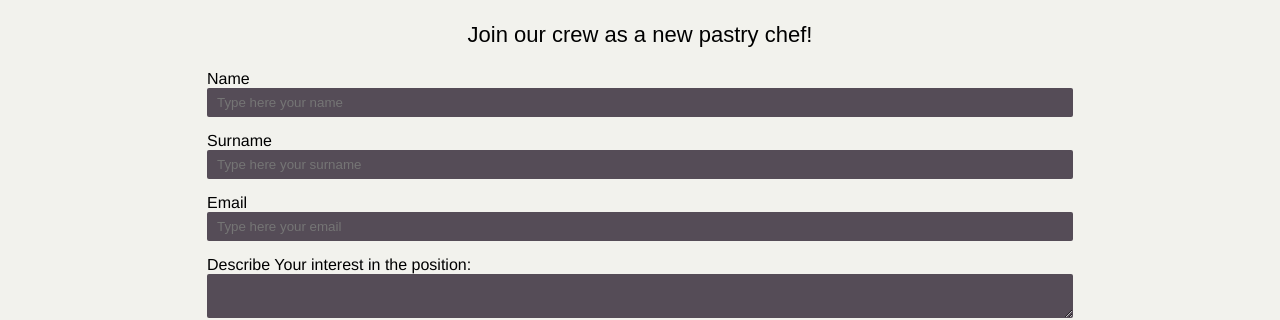
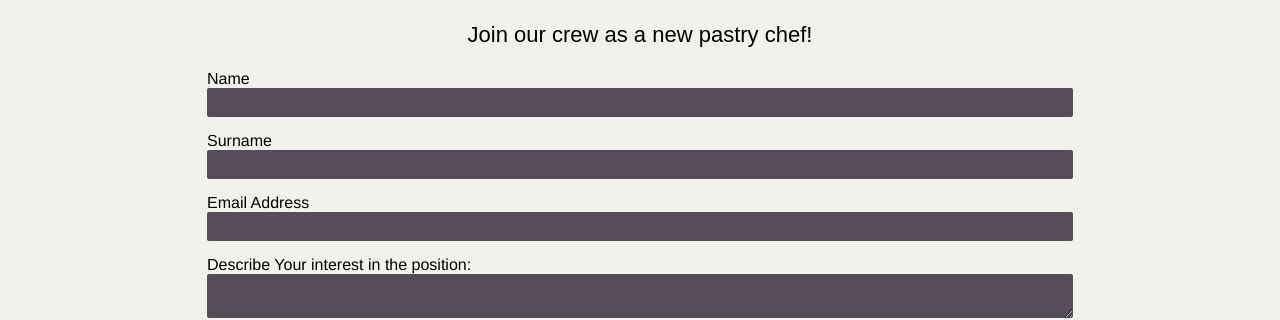
Before and after one commit to dariaomelkina/patisserie-website, a React (Create React App) app: page /vacancies in a window 1280 px wide. Shown: the part 261-581 px from the top of the page. Built offline with nearby package versions, Linux system fonts and the light colour scheme.

Commit message:
Added custom hook and validation form

```diff
--- /dev/null
+++ b/src/modules/Vacancies/components/LoginFormValidationRules/index.jsx
@@ -0,0 +1,20 @@
+export default function validate(values) {
+    let errors = {};
+    if (!values.email) {
+        errors.email = 'Email address is required';
+    } else if (!/\S+@\S+\.\S+/.test(values.email)) {
+        errors.email = 'Email address is invalid';
+    }
+    if (!values.name) {
+        errors.name = 'Name is required';
+    } else if (values.name.length < 3) {
+        errors.name = 'Name must be 3 or more characters';
+    }
+
+    if (!values.surname) {
+        errors.surname = 'Name is required';
+    } else if (values.surname.length < 4) {
+        errors.surname = 'Surname must be 4 or more characters';
+    }
+    return errors;
+};
--- /dev/null
+++ b/src/modules/Vacancies/components/UseForm/index.jsx
@@ -0,0 +1,34 @@
+import { useState, useEffect } from 'react';
+
+const useForm = (callback, validate) => {
+
+    const [values, setValues] = useState({});
+    const [errors, setErrors] = useState({});
+    const [isSubmitting, setIsSubmitting] = useState(false);
+
+    useEffect(() => {
+        if (Object.keys(errors).length === 0 && isSubmitting) {
+            callback();
+        }
+    }, [errors]);
+
+    const handleSubmit = (event) => {
+        if (event) event.preventDefault();
+        setErrors(validate(values));
+        setIsSubmitting(true);
+    };
+
+    const handleChange = (event) => {
+        event.persist();
+        setValues(values => ({ ...values, [event.target.name]: event.target.value }));
+    };
+
+    return {
+        handleChange,
+        handleSubmit,
+        values,
+        errors,
+    }
+};
+
+export default useForm;
--- a/src/modules/Vacancies/components/VacanciesForm/index.jsx
+++ b/src/modules/Vacancies/components/VacanciesForm/index.jsx
@@ -1,20 +1,50 @@
 import React from "react";
+import useForm from "../UseForm";
+import validate from "../LoginFormValidationRules";
 
 const VacanciesForm = () => {
+    const {
+        values,
+        errors,
+        handleChange,
+        handleSubmit,
+    } = useForm(submit, validate);
+
+    function submit() {
+        console.log('No errors, submit callback called!');
+    }
 
     return (
-        <form className="form" id="i006f">
+        <form className="form" id="i006f" onSubmit={handleSubmit} noValidate>
             <div className="form-group" id="ite91">
                 <label className="label" id="imk1o">Name</label>
-                <input placeholder="Type here your name" className="input" id="i8u85"/>
+                <div className="control">
+                    <input className={`input ${errors.name && 'is-danger'}`} type="name" name="name" id="i8u85"
+                           onChange={handleChange} value={values.name || ''} required />
+                </div>
+                {errors.name && (
+                    <p className="help is-danger">{errors.name}</p>
+                )}
             </div>
             <div className="form-group" id="intqr">
                 <label className="label" id="ij3b8">Surname</label>
-                <input placeholder="Type here your surname" className="input" id="izn2n"/>
+                <div className="control">
+                    <input className={`input ${errors.surname && 'is-danger'}`} type="surname" name="surname" id="izn2n"
+                           onChange={handleChange} value={values.surname || ''} required/>
+                </div>
+                {errors.surname && (
+                    <p className="help is-danger">{errors.surname}</p>
+                )}
             </div>
             <div className="form-group">
-                <label className="label">Email</label>
-                <input type="email" placeholder="Type here your email" className="input"/>
+                <label className="label">Email Address</label>
+                <div className="control">
+                    <input autoComplete="off" className={`input ${errors.email && 'is-danger'}`} type="email"
+                           name="email" onChange={handleChange} value={values.email || ''} required/>
+                    {errors.email && (
+                        <p className="help is-danger">{errors.email}</p>
+                    )}
+                </div>
             </div>
             <div className="form-group" id="io6dm">
                 <label className="label" id="if3f5">Describe Your interest in the position:</label>
@@ -28,6 +58,7 @@
                 <button type="submit" className="button" id="iws1n">Send</button>
             </div>
         </form>
+
     );
 };
 
```
